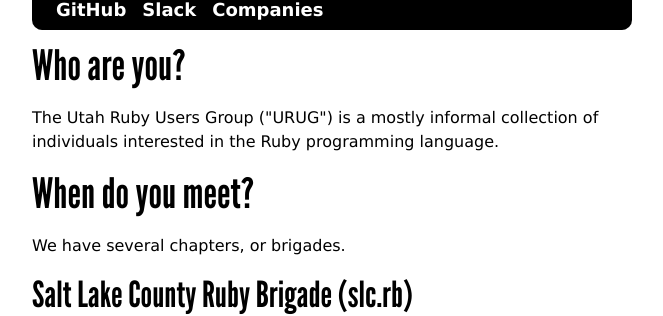
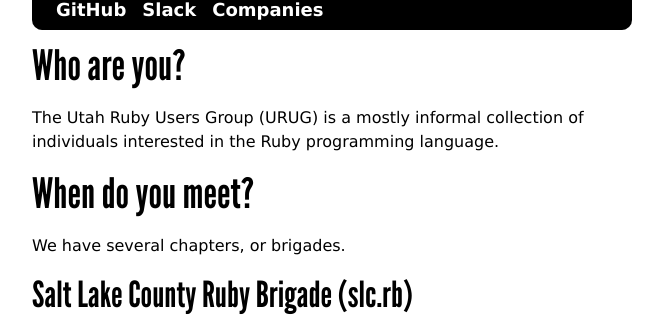
Before and after one commit to urug/urug.github.io, a Jekyll site: the page built from index.html, in a window 1280 px wide and 900 px high. Shown: the part 226-542 px from the top of the window, without its empty margins (308-971 px from the left). Built offline with Jekyll 4.4.1, drawn with Linux system fonts in a browser that asks for light colours.

Commit message:
Unnecessary quotes are unnecessary

```diff
--- a/index.html
+++ b/index.html
@@ -3,7 +3,7 @@ layout: default
 title:  "Utah Ruby User Group"
 ---
 <h1>Who are you?</h1>
-<p>The Utah Ruby Users Group ("URUG") is a mostly informal collection of individuals interested in the Ruby programming language.</p>
+<p>The Utah Ruby Users Group (URUG) is a mostly informal collection of individuals interested in the Ruby programming language.</p>
 
 <h1>When do you meet?</h1>
 <p>We have several chapters, or brigades.</p>
```
